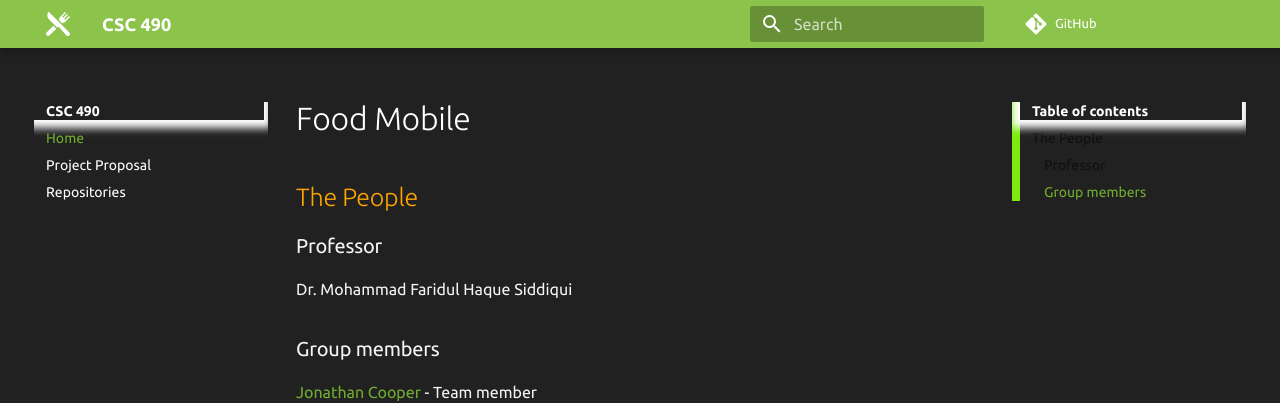
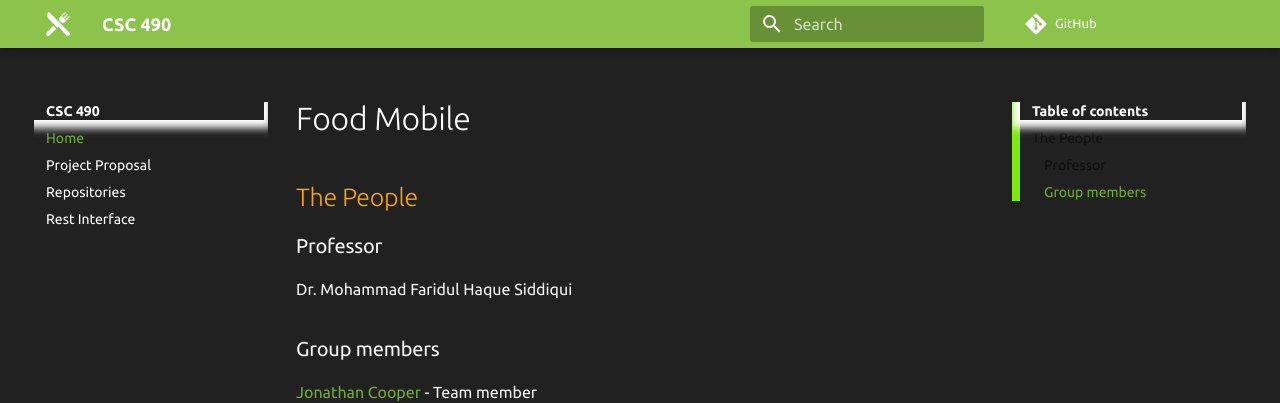
Before and after one commit to FoodMobile/Docs, an MkDocs documentation site: the page built from docs/index.md, in a window 1280 px wide. Shown: the top 403 px of the page. Built offline with MkDocs 1.6.1 and Material for MkDocs 9.7.7, drawn with Linux system fonts in a browser that asks for light colours; comment, search, counter and statistics services are not loaded.

Commit message:
Started rest interface doc

```diff
--- a/mkdocs.yml
+++ b/mkdocs.yml
@@ -5,6 +5,7 @@ nav:
     - Home: index.md
     - Project Proposal: project_proposal.md
     - Repositories: repos.md
+    - Rest Interface: rest_interface.md
 
 theme:
   name: 'material'
```
Also changed, not shown: docs/rest_interface.md (added).
